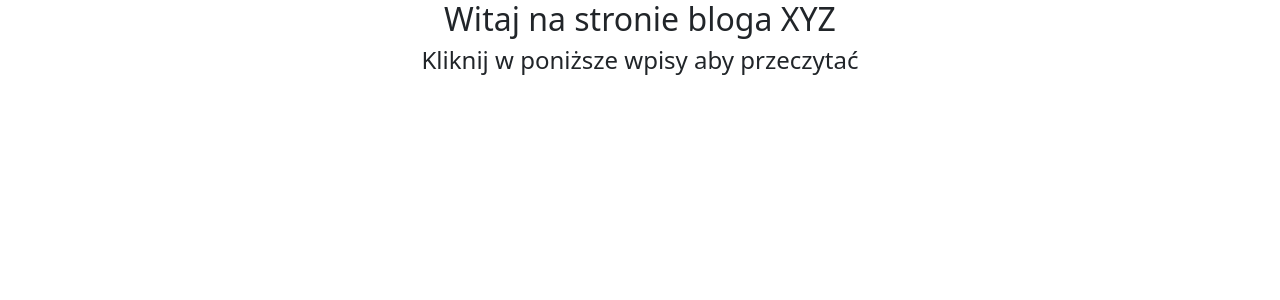
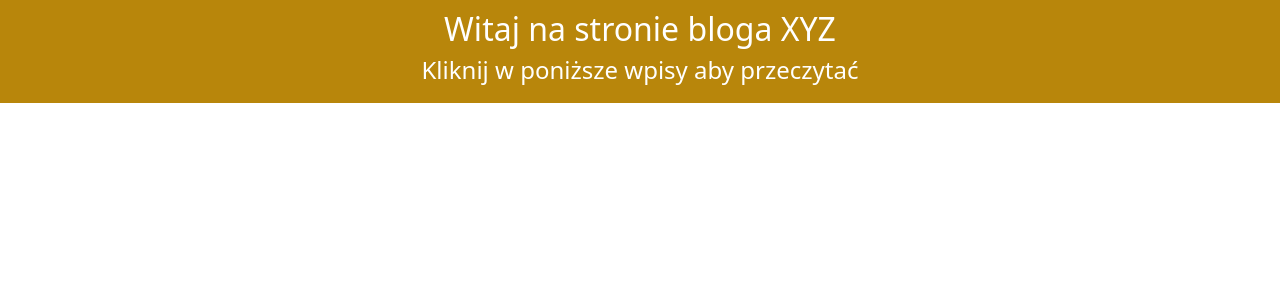
Before and after one commit to mateuszpiela/py_xyzblog, a Django app: page / in a window 1280 px wide. Shown: the top 300 px of the page. Run offline with Django 5.2, Linux system fonts and the light colour scheme; data that the repository does not hold is empty; some libraries are stand-ins or nearby versions.

Commit message:
add css for our customization of .welcome-header in post_list

```diff
--- a/blog/templates/blog/base.html
+++ b/blog/templates/blog/base.html
@@ -6,6 +6,7 @@
     <title>{% block title %}{% endblock %} - XYZ Blog</title>
 
     <link href="{% static 'assets/bootstrap/bootstrap.min.css' %}" rel="stylesheet">
+    <link href="{% static 'assets/app/app.css' %}" rel="stylesheet">
     <script src="{% static 'assets/bootstrap/bootstrap.bundle.min.js' %}"></script>
 </head>
 <body>
--- a/blog/templates/blog/post_list.html
+++ b/blog/templates/blog/post_list.html
@@ -3,7 +3,7 @@
 {% block title %}Lista postów do przeczytania{% endblock %}
 
 {% block content %}
-<div class="text-center">
+<div class="text-center welcome-header">
 <h2> Witaj na stronie bloga XYZ </h2>
 <h4> Kliknij w poniższe wpisy aby przeczytać </h4>
 </div>
--- /dev/null
+++ b/static/assets/app/app.css
@@ -0,0 +1,5 @@
+.welcome-header {
+    padding: 10px;
+    background-color: darkgoldenrod;
+    color: white;
+}
```
